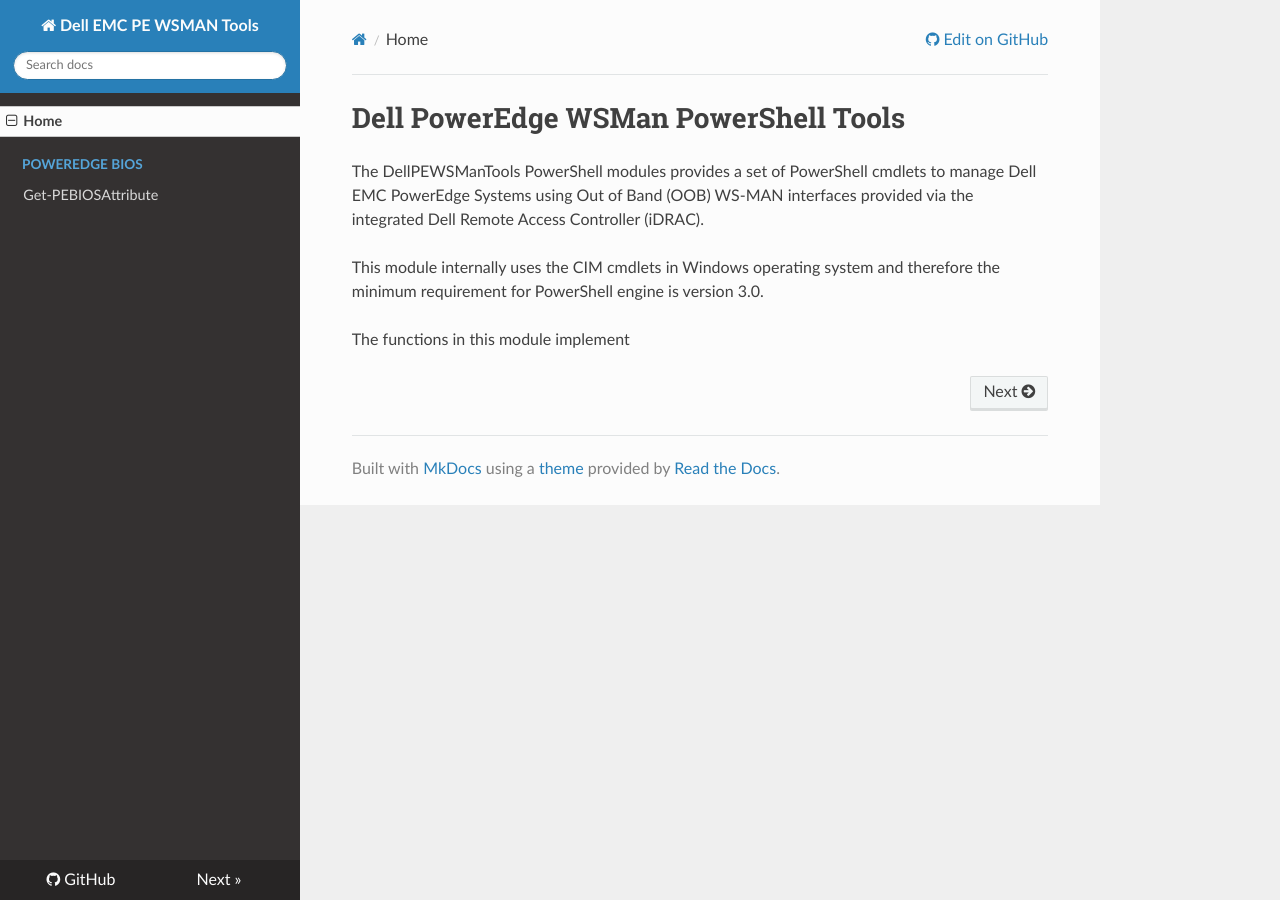
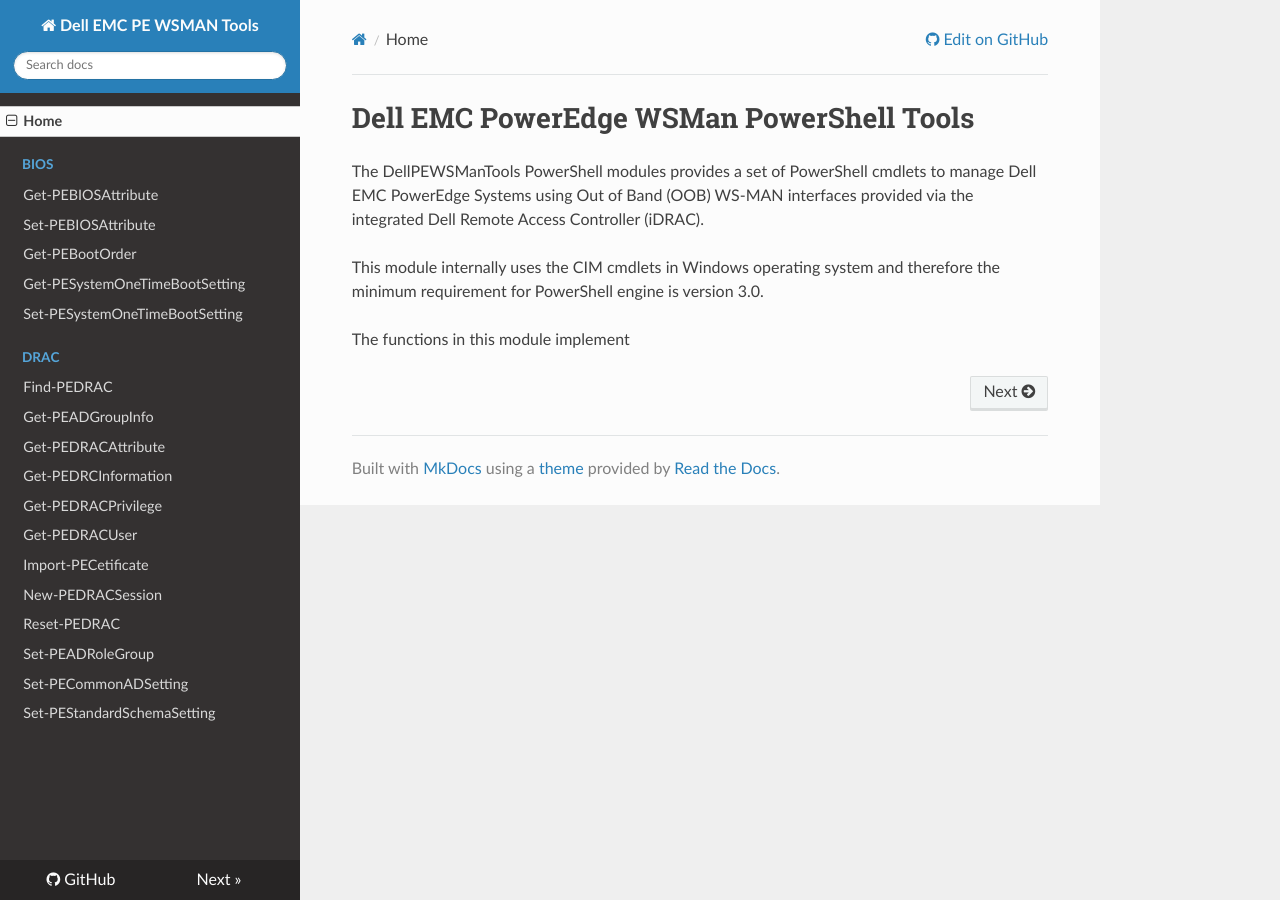
Before and after one commit to dell/DellPEWSMANTools, an MkDocs documentation site: the page built from docs/index.md, in a window 1280 px wide. Built offline with MkDocs 1.6.1, drawn with Linux system fonts in a browser that asks for light colours; nearby versions of some CDN libraries; old or Windows-style settings are respelled for this version of MkDocs.

Commit message:
updating some more docs

```diff
--- a/docs/index.md
+++ b/docs/index.md
@@ -1,4 +1,4 @@
-# Dell PowerEdge WSMan PowerShell Tools #
+# Dell EMC PowerEdge WSMan PowerShell Tools #
 The DellPEWSManTools PowerShell modules provides a set of PowerShell cmdlets to manage Dell EMC PowerEdge Systems using Out of Band (OOB) WS-MAN interfaces provided via the integrated Dell Remote Access Controller (iDRAC).
 
 This module internally uses the CIM cmdlets in Windows operating system and therefore the minimum requirement for PowerShell engine is version 3.0.
--- a/mkdocs.yml
+++ b/mkdocs.yml
@@ -3,5 +3,22 @@ repo_url: https://github.com/rchaganti/DellPEWSManTools
 theme: readthedocs
 pages:
   - Home: index.md
-  - PowerEdge BIOS:
+  - BIOS:
     - Get-PEBIOSAttribute: PEBIOS/Get-PEBIOSAttribute.md
+    - Set-PEBIOSAttribute: PEBIOS/Set-PEBIOSAttribute.md
+    - Get-PEBootOrder: PEBIOS/Get-PEBootOrder.md
+    - Get-PESystemOneTimeBootSetting: PEBIOS/Get-PESystemOneTimeBootSetting.md
+    - Set-PESystemOneTimeBootSetting: PEBIOS/Set-PESystemOneTimeBootSetting.md
+  - DRAC:
+    - Find-PEDRAC: PEDRAC/Find-PEDRAC.md
+    - Get-PEADGroupInfo: PEDRAC/Get-PEADGroupInfo
+    - Get-PEDRACAttribute: PEDRAC/Get-PEDRACAttribute
+    - Get-PEDRCInformation: PEDRAC/Get-PEDRCInformation
+    - Get-PEDRACPrivilege: PEDRAC/Get-PEDRACPrivilege
+    - Get-PEDRACUser: PEDRAC/Get-PEDRACUser
+    - Import-PECetificate: PEDRAC/Import-PECetificate
+    - New-PEDRACSession: PEDRAC/New-PEDRACSession
+    - Reset-PEDRAC: PEDRAC/Reset-PEDRAC
+    - Set-PEADRoleGroup: PEDRAC/Set-PEADRoleGroup
+    - Set-PECommonADSetting: PEDRAC/Set-PECommonADSetting
+    - Set-PEStandardSchemaSetting: PEDRAC/Set-PEStandardSchemaSetting
```
Also changed, not shown: README.md (+1 -1 lines).
